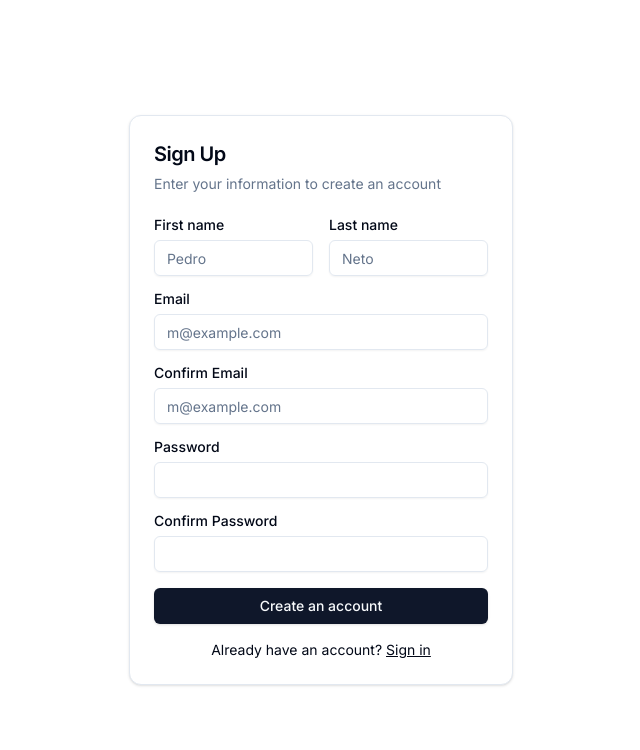
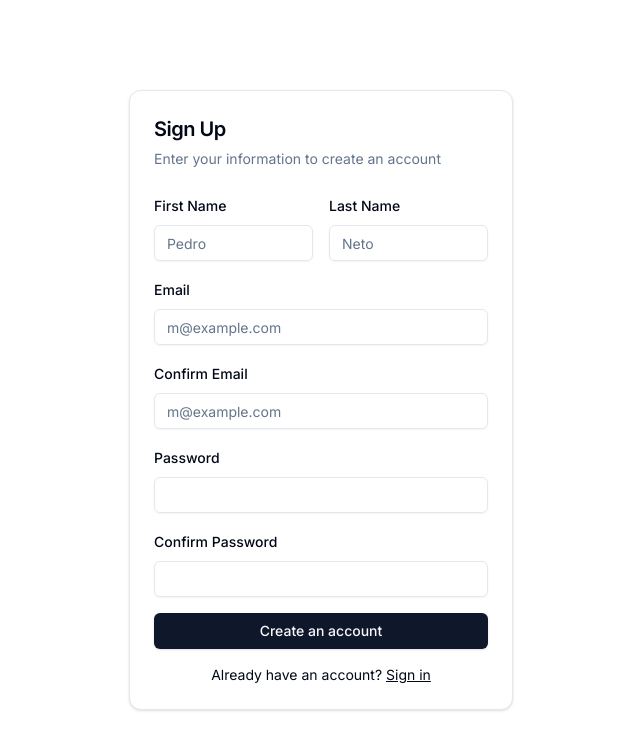
Before and after one commit to PedroNeto05/nextjsfrontend-estudos, a Next.js app: page /auth/sing-up in a window 1280 px wide. Shown: the top 750 px of the page, without its empty margins (319-959 px from the left). Built offline with nearby package versions, Linux system fonts and the light colour scheme.

Commit message:
init singup page

```diff
--- a/src/app/auth/sing-up/_components/sing-up-form.tsx
+++ b/src/app/auth/sing-up/_components/sing-up-form.tsx
@@ -1,5 +1,5 @@
+'use client'
 import Link from 'next/link'
-
 import { Button } from '@/components/ui/button'
 import {
   Card,
@@ -9,9 +9,55 @@ import {
   CardTitle,
 } from '@/components/ui/card'
 import { Input } from '@/components/ui/input'
-import { Label } from '@/components/ui/label'
+import {
+  Form,
+  FormControl,
+  FormField,
+  FormItem,
+  FormLabel,
+} from '@/components/ui/form'
+import { useForm } from 'react-hook-form'
+import { z } from 'zod'
+import { zodResolver } from '@hookform/resolvers/zod'
+
+const singUpFormSchema = z
+  .object({
+    firstName: z
+      .string()
+      .trim()
+      .min(4, 'First Name must be at least 4 characters.'),
+    lastName: z
+      .string()
+      .trim()
+      .min(4, 'Last Name must be at least 4 characters.'),
+    email: z.string().trim().email(),
+    confirmEmail: z.string().trim(),
+    password: z
+      .string()
+      .trim()
+      .min(6, 'Password must be at least 4 characters.'),
+    confirmPassword: z.string().trim(),
+  })
+  .refine((data) => data.email === data.confirmEmail, {
+    message: 'Emails not match',
+    path: ['confirmEmail'],
+  })
+  .refine((data) => data.password === data.confirmPassword, {
+    message: 'Passwords not match',
+    path: ['confirmPassword'],
+  })
+
+type SingUpFormSchema = z.infer<typeof singUpFormSchema>
 
 export function SingUpForm() {
+  const form = useForm<SingUpFormSchema>({
+    resolver: zodResolver(singUpFormSchema),
+  })
+
+  function handleSingUp(data: SingUpFormSchema) {
+    console.log(data)
+  }
+
   return (
     <Card className='mx-auto max-w-sm'>
       <CardHeader>
@@ -21,47 +67,108 @@ export function SingUpForm() {
         </CardDescription>
       </CardHeader>
       <CardContent>
-        <form className='grid gap-4'>
+        <Form {...form}>
+          <form
+            onSubmit={form.handleSubmit(handleSingUp)}
+            className='grid gap-4'
+          >
             <div className='grid grid-cols-2 gap-4'>
-            <div className='grid gap-2'>
-              <Label htmlFor='first-name'>First name</Label>
-              <Input id='first-name' placeholder='Pedro' required />
+              <FormField
+                control={form.control}
+                name='firstName'
+                render={({ field }) => (
+                  <FormItem>
+                    <FormLabel>First Name</FormLabel>
+                    <FormControl>
+                      <Input placeholder='Pedro' {...field} />
+                    </FormControl>
+                  </FormItem>
+                )}
+              />
+              <FormField
+                control={form.control}
+                name='lastName'
+                render={({ field }) => (
+                  <FormItem>
+                    <FormLabel>Last Name</FormLabel>
+                    <FormControl>
+                      <div>
+                        <Input placeholder='Neto' {...field} />
                       </div>
-            <div className='grid gap-2'>
-              <Label htmlFor='last-name'>Last name</Label>
-              <Input id='last-name' placeholder='Neto' required />
-            </div>
-          </div>
-          <div className='grid gap-2'>
-            <Label htmlFor='email'>Email</Label>
-            <Input
-              id='email'
-              type='email'
-              placeholder='m@example.com'
-              required
+                    </FormControl>
+                  </FormItem>
+                )}
               />
             </div>
             <div className='grid gap-2'>
-            <Label htmlFor='email'>Confirm Email</Label>
+              <FormField
+                control={form.control}
+                name='email'
+                render={({ field }) => (
+                  <FormItem>
+                    <FormLabel>Email</FormLabel>
+                    <FormControl>
                       <Input
-              id='email'
                         type='email'
                         placeholder='m@example.com'
-              required
+                        {...field}
+                      />
+                    </FormControl>
+                  </FormItem>
+                )}
               />
             </div>
             <div className='grid gap-2'>
-            <Label htmlFor='password'>Password</Label>
-            <Input id='password' type='password' />
+              <FormField
+                control={form.control}
+                name='confirmEmail'
+                render={({ field }) => (
+                  <FormItem>
+                    <FormLabel>Confirm Email</FormLabel>
+                    <FormControl>
+                      <Input
+                        type='email'
+                        placeholder='m@example.com'
+                        {...field}
+                      />
+                    </FormControl>
+                  </FormItem>
+                )}
+              />
             </div>
             <div className='grid gap-2'>
-            <Label htmlFor='password'>Confirm Password</Label>
-            <Input id='password' type='password' />
+              <FormField
+                control={form.control}
+                name='password'
+                render={({ field }) => (
+                  <FormItem>
+                    <FormLabel>Password</FormLabel>
+                    <FormControl>
+                      <Input type='password' {...field} />
+                    </FormControl>
+                  </FormItem>
+                )}
+              />
+            </div>
+            <div className='grid gap-2'>
+              <FormField
+                control={form.control}
+                name='confirmPassword'
+                render={({ field }) => (
+                  <FormItem>
+                    <FormLabel>Confirm Password</FormLabel>
+                    <FormControl>
+                      <Input type='password' {...field} />
+                    </FormControl>
+                  </FormItem>
+                )}
+              />
             </div>
             <Button type='submit' className='w-full'>
               Create an account
             </Button>
           </form>
+        </Form>
         <div className='mt-4 text-center text-sm'>
           Already have an account?{' '}
           <Link href='#' className='underline'>
```
Lines whose indentation alone changed are shown as unchanged.
